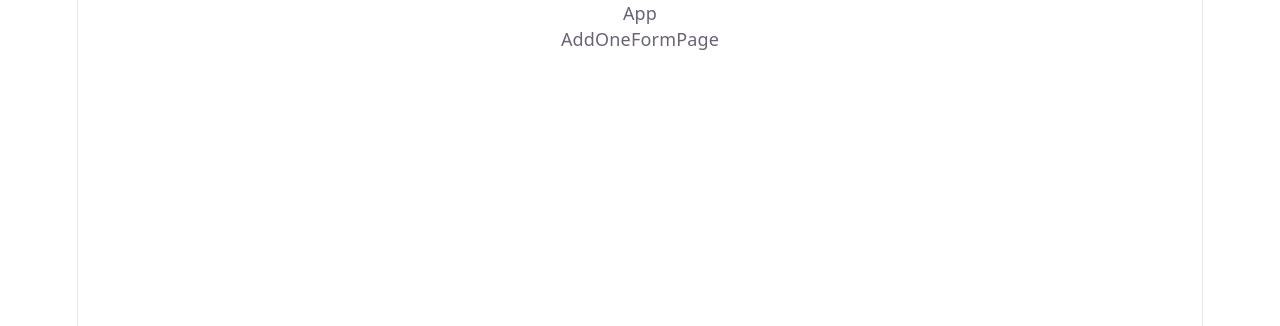
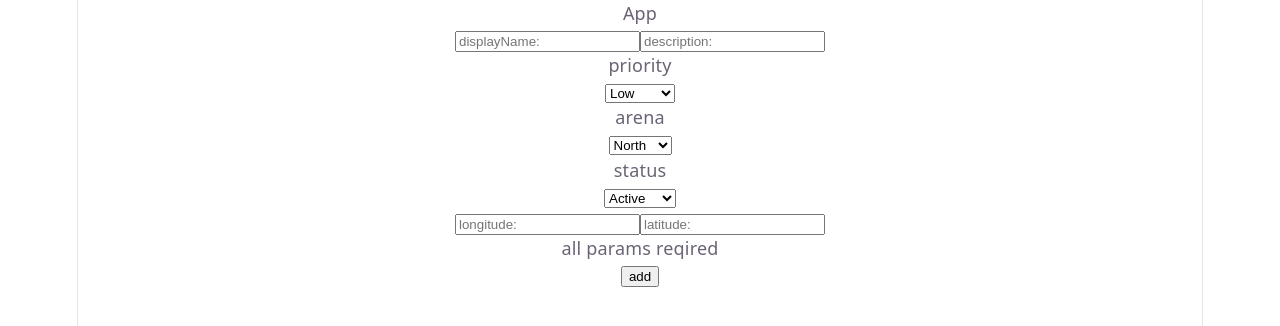
Before and after one commit to EZhalperin/tzofiaEyeExem, a React (Vite) app in the folder frontend/: page /add-alert in a window 1280 px wide. Shown: the top 326 px of the page. Built offline with nearby package versions, Linux system fonts and the light colour scheme.

Commit message:
create page - addOne. change vallidation of lon and lat in backend

```diff
--- a/frontend/src/pages/AddOneFormPage.tsx
+++ b/frontend/src/pages/AddOneFormPage.tsx
@@ -1,5 +1,80 @@
+import { fetchUrl } from "../helper/fetchUrl";
+import { useNavigate } from "react-router-dom";
 const AddOneFormPage = () => {
-  return <div>AddOneFormPage</div>;
+  const navigate = useNavigate();
+
+  return (
+    <>
+      <form
+        onSubmit={(e) => {
+          e.preventDefault();
+          const formData = new FormData(e.currentTarget);
+          const displayName = formData.get("displayName");
+          const description = formData.get("description");
+          const priority = formData.get("priority");
+          const arena = formData.get("arena");
+          const status = formData.get("status");
+          const lon = formData.get("lon");
+          const lat = formData.get("lat");
+
+          async function f() {
+            const { error, message } = await fetchUrl("POST", null, {
+              displayName,
+              description,
+              priority,
+              arena,
+              status,
+              lon,
+              lat,
+            });
+            if (error) {
+              alert(error);
+            } else {
+              alert(message);
+            }
+            navigate("/");
+          }
+          f();
+        }}
+      >
+        <input
+          type="text"
+          placeholder="displayName:"
+          name="displayName"
+          required
+        ></input>
+        <input
+          type="text"
+          placeholder="description:"
+          name="description"
+          required
+        ></input>
+        <p>priority</p>
+        <select name="priority">
+          <option value="Low">Low</option>
+          <option value="Medium">Medium</option>
+          <option value="High">High</option>
+          <option value="Critical">Critical</option>
+        </select>
+        <p>arena</p>
+        <select name="arena">
+          <option value="North">North</option>
+          <option value="South">South</option>
+          <option value="Center">Center</option>
+        </select>
+        <p>status</p>
+        <select name="status">
+          <option value="Active">Active</option>
+          <option value="Handled">Handled</option>
+        </select>
+        <p></p>
+        <input type="text" placeholder="longitude:" name="lon" required></input>
+        <input type="text" placeholder="latitude:" name="lat" required></input>
+        <p>all params reqired</p>
+        <button type="submit">add</button>
+      </form>
+    </>
+  );
 };
 
 export default AddOneFormPage;
--- a/frontend/src/pages/GetOneFormPage.tsx
+++ b/frontend/src/pages/GetOneFormPage.tsx
@@ -34,6 +34,7 @@ const GetOneFormPage = () => {
           f();
         }}
       >
+        <p>Enter ID:</p>
         <input type="number" name="id" required></input>
         <button type="submit">find</button>
       </form>
```
